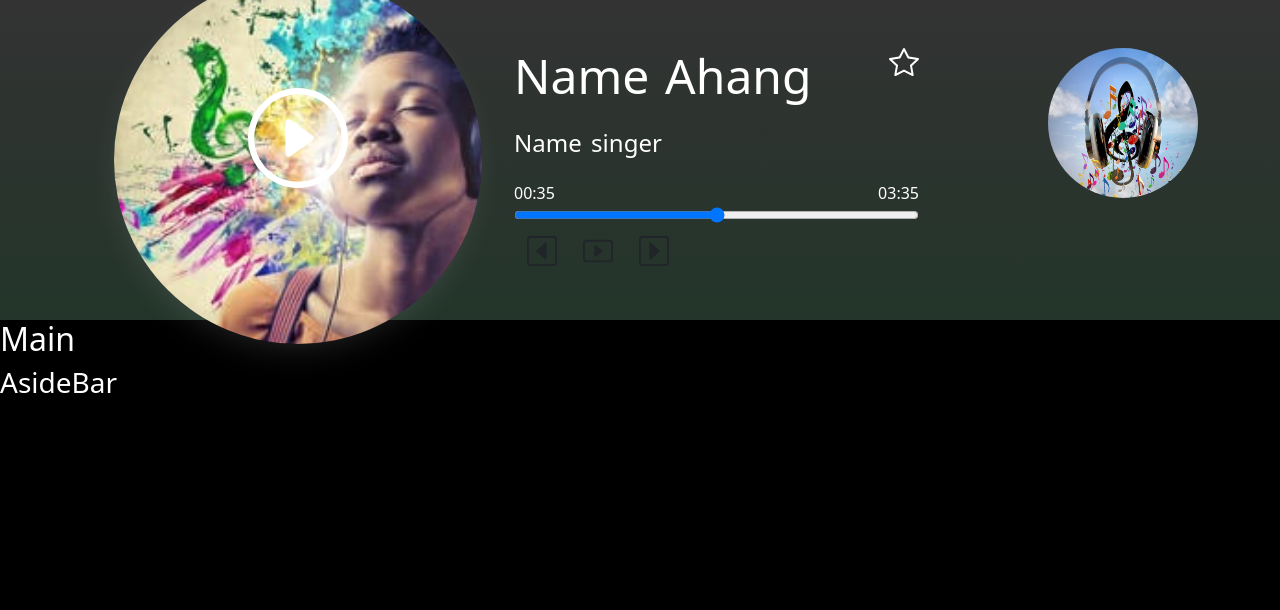
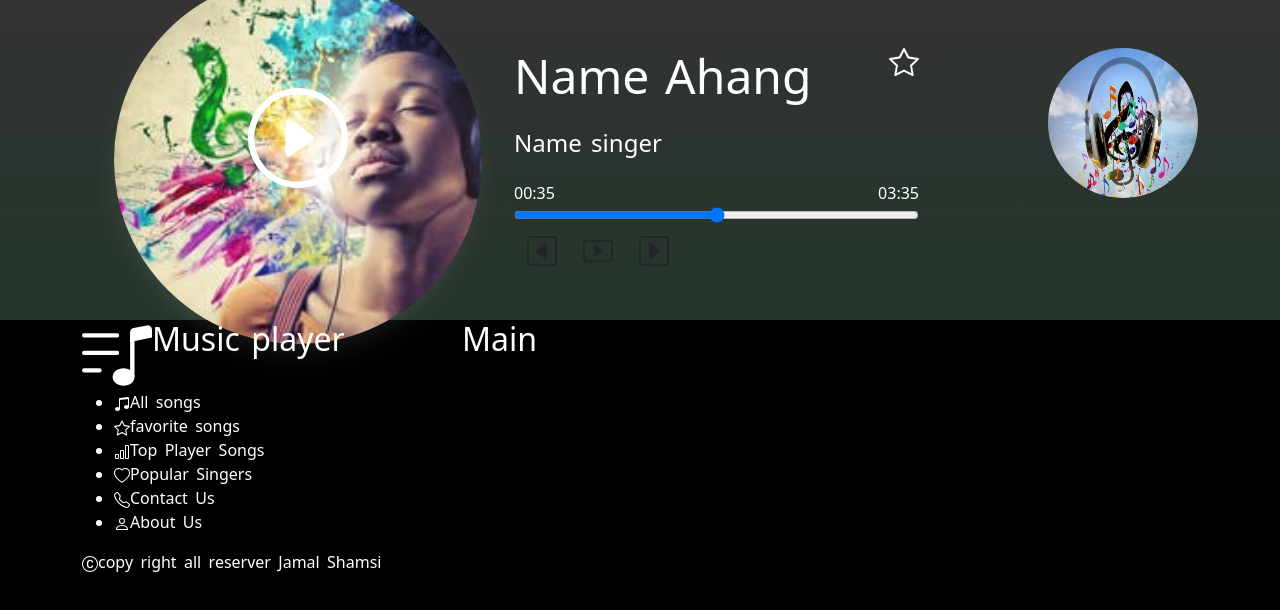
Before and after one commit to jamalshamsi1988/music-player, a React (Create React App) app in the folder music-app/: page / in a window 1280 px wide. Shown: the top 610 px of the page. Built offline with nearby package versions, Linux system fonts and the light colour scheme.

Commit message:
add music player list

```diff
--- a/music-app/src/App.js
+++ b/music-app/src/App.js
@@ -4,13 +4,20 @@ import Main from "./Components/Main";
 import SideBar from "./Components/SideBar";
 import "./assets/styles/index.scss";
 
-
 function App() {
   return (
     <div>
       <Header />
-      <Main />
-      <SideBar />
+      <main className="container">
+        <section className="row">
+          <section className="col-md-4">
+            <SideBar />
+          </section>
+          <section className="col-md-8">
+            <Main />
+          </section>
+        </section>
+      </main>
     </div>
   );
 }
--- a/music-app/src/Components/SideBar.jsx
+++ b/music-app/src/Components/SideBar.jsx
@@ -1,14 +1,140 @@
+import logo from "./../assets/img/right-img.jpg";
 const SideBar = () => {
     return (
-<aside>
-    <h3>
-        AsideBar
-    </h3>
-</aside>
-
-
-
-      );
+      <aside>
+        <article className="sidebar-logo d-flex">
+          <svg
+            xmlns="http://www.w3.org/2000/svg"
+            width="70"
+            height="70"
+            fill="currentColor"
+            class="bi bi-music-note-list"
+            viewBox="0 0 16 16"
+          >
+            <path d="M12 13c0 1.105-1.12 2-2.5 2S7 14.105 7 13s1.12-2 2.5-2 2.5.895 2.5 2z" />
+            <path fill-rule="evenodd" d="M12 3v10h-1V3h1z" />
+            <path d="M11 2.82a1 1 0 0 1 .804-.98l3-.6A1 1 0 0 1 16 2.22V4l-5 1V2.82z" />
+            <path
+              fill-rule="evenodd"
+              d="M0 11.5a.5.5 0 0 1 .5-.5H4a.5.5 0 0 1 0 1H.5a.5.5 0 0 1-.5-.5zm0-4A.5.5 0 0 1 .5 7H8a.5.5 0 0 1 0 1H.5a.5.5 0 0 1-.5-.5zm0-4A.5.5 0 0 1 .5 3H8a.5.5 0 0 1 0 1H.5a.5.5 0 0 1-.5-.5z"
+            />
+          </svg>
+          <h2>Music player</h2>
+        </article>
+        <nav>
+          <ul>
+            <li>
+              <a>
+                <svg
+                  xmlns="http://www.w3.org/2000/svg"
+                  width="16"
+                  height="16"
+                  fill="currentColor"
+                  class="bi bi-music-note-beamed"
+                  viewBox="0 0 16 16"
+                >
+                  <path d="M6 13c0 1.105-1.12 2-2.5 2S1 14.105 1 13c0-1.104 1.12-2 2.5-2s2.5.896 2.5 2zm9-2c0 1.105-1.12 2-2.5 2s-2.5-.895-2.5-2 1.12-2 2.5-2 2.5.895 2.5 2z" />
+                  <path
+                    fill-rule="evenodd"
+                    d="M14 11V2h1v9h-1zM6 3v10H5V3h1z"
+                  />
+                  <path d="M5 2.905a1 1 0 0 1 .9-.995l8-.8a1 1 0 0 1 1.1.995V3L5 4V2.905z" />
+                </svg>
+                <span>All songs</span>
+              </a>
+            </li>
+            <li>
+              <a>
+                <svg
+                  xmlns="http://www.w3.org/2000/svg"
+                  width="16"
+                  height="16"
+                  fill="currentColor"
+                  class="bi bi-star"
+                  viewBox="0 0 16 16"
+                >
+                  <path d="M2.866 14.85c-.078.444.36.791.746.593l4.39-2.256 4.389 2.256c.386.198.824-.149.746-.592l-.83-4.73 3.522-3.356c.33-.314.16-.888-.282-.95l-4.898-.696L8.465.792a.513.513 0 0 0-.927 0L5.354 5.12l-4.898.696c-.441.062-.612.636-.283.95l3.523 3.356-.83 4.73zm4.905-2.767-3.686 1.894.694-3.957a.565.565 0 0 0-.163-.505L1.71 6.745l4.052-.576a.525.525 0 0 0 .393-.288L8 2.223l1.847 3.658a.525.525 0 0 0 .393.288l4.052.575-2.906 2.77a.565.565 0 0 0-.163.506l.694 3.957-3.686-1.894a.503.503 0 0 0-.461 0z" />
+                </svg>
+                <span>favorite songs</span>
+              </a>
+            </li>
+            <li>
+              <a>
+                <svg
+                  xmlns="http://www.w3.org/2000/svg"
+                  width="16"
+                  height="16"
+                  fill="currentColor"
+                  class="bi bi-bar-chart"
+                  viewBox="0 0 16 16"
+                >
+                  <path d="M4 11H2v3h2v-3zm5-4H7v7h2V7zm5-5v12h-2V2h2zm-2-1a1 1 0 0 0-1 1v12a1 1 0 0 0 1 1h2a1 1 0 0 0 1-1V2a1 1 0 0 0-1-1h-2zM6 7a1 1 0 0 1 1-1h2a1 1 0 0 1 1 1v7a1 1 0 0 1-1 1H7a1 1 0 0 1-1-1V7zm-5 4a1 1 0 0 1 1-1h2a1 1 0 0 1 1 1v3a1 1 0 0 1-1 1H2a1 1 0 0 1-1-1v-3z" />
+                </svg>
+                <span>Top Player Songs</span>
+              </a>
+            </li>
+            <li>
+              <a>
+                <svg
+                  xmlns="http://www.w3.org/2000/svg"
+                  width="16"
+                  height="16"
+                  fill="currentColor"
+                  class="bi bi-heart"
+                  viewBox="0 0 16 16"
+                >
+                  <path d="m8 2.748-.717-.737C5.6.281 2.514.878 1.4 3.053c-.523 1.023-.641 2.5.314 4.385.92 1.815 2.834 3.989 6.286 6.357 3.452-2.368 5.365-4.542 6.286-6.357.955-1.886.838-3.362.314-4.385C13.486.878 10.4.28 8.717 2.01L8 2.748zM8 15C-7.333 4.868 3.279-3.04 7.824 1.143c.06.055.119.112.176.171a3.12 3.12 0 0 1 .176-.17C12.72-3.042 23.333 4.867 8 15z" />
+                </svg>
+                <span>Popular Singers</span>
+              </a>
+            </li>
+            <li>
+              <a>
+                <svg
+                  xmlns="http://www.w3.org/2000/svg"
+                  width="16"
+                  height="16"
+                  fill="currentColor"
+                  class="bi bi-telephone"
+                  viewBox="0 0 16 16"
+                >
+                  <path d="M3.654 1.328a.678.678 0 0 0-1.015-.063L1.605 2.3c-.483.484-.661 1.169-.45 1.77a17.568 17.568 0 0 0 4.168 6.608 17.569 17.569 0 0 0 6.608 4.168c.601.211 1.286.033 1.77-.45l1.034-1.034a.678.678 0 0 0-.063-1.015l-2.307-1.794a.678.678 0 0 0-.58-.122l-2.19.547a1.745 1.745 0 0 1-1.657-.459L5.482 8.062a1.745 1.745 0 0 1-.46-1.657l.548-2.19a.678.678 0 0 0-.122-.58L3.654 1.328zM1.884.511a1.745 1.745 0 0 1 2.612.163L6.29 2.98c.329.423.445.974.315 1.494l-.547 2.19a.678.678 0 0 0 .178.643l2.457 2.457a.678.678 0 0 0 .644.178l2.189-.547a1.745 1.745 0 0 1 1.494.315l2.306 1.794c.829.645.905 1.87.163 2.611l-1.034 1.034c-.74.74-1.846 1.065-2.877.702a18.634 18.634 0 0 1-7.01-4.42 18.634 18.634 0 0 1-4.42-7.009c-.362-1.03-.037-2.137.703-2.877L1.885.511z" />
+                </svg>
+                <span>Contact Us</span>
+              </a>
+            </li>
+            <li>
+              <a>
+                <svg
+                  xmlns="http://www.w3.org/2000/svg"
+                  width="16"
+                  height="16"
+                  fill="currentColor"
+                  class="bi bi-person"
+                  viewBox="0 0 16 16"
+                >
+                  <path d="M8 8a3 3 0 1 0 0-6 3 3 0 0 0 0 6zm2-3a2 2 0 1 1-4 0 2 2 0 0 1 4 0zm4 8c0 1-1 1-1 1H3s-1 0-1-1 1-4 6-4 6 3 6 4zm-1-.004c-.001-.246-.154-.986-.832-1.664C11.516 10.68 10.289 10 8 10c-2.29 0-3.516.68-4.168 1.332-.678.678-.83 1.418-.832 1.664h10z" />
+                </svg>
+                <span>About Us</span>
+              </a>
+            </li>
+          </ul>
+        </nav>
+        <p>
+          <svg
+            xmlns="http://www.w3.org/2000/svg"
+            width="16"
+            height="16"
+            fill="currentColor"
+            class="bi bi-c-circle"
+            viewBox="0 0 16 16"
+          >
+            <path d="M1 8a7 7 0 1 0 14 0A7 7 0 0 0 1 8Zm15 0A8 8 0 1 1 0 8a8 8 0 0 1 16 0ZM8.146 4.992c-1.212 0-1.927.92-1.927 2.502v1.06c0 1.571.703 2.462 1.927 2.462.979 0 1.641-.586 1.729-1.418h1.295v.093c-.1 1.448-1.354 2.467-3.03 2.467-2.091 0-3.269-1.336-3.269-3.603V7.482c0-2.261 1.201-3.638 3.27-3.638 1.681 0 2.935 1.054 3.029 2.572v.088H9.875c-.088-.879-.768-1.512-1.729-1.512Z" />
+          </svg>
+          copy right all reserver Jamal Shamsi
+        </p>
+      </aside>
+    );
 }
 
 export default SideBar;
--- a/music-app/src/assets/styles/index.scss
+++ b/music-app/src/assets/styles/index.scss
@@ -2,6 +2,7 @@
 
 @import "./variables";
 @import "./header";
+@import "./sideBar";
 
 
 
@@ -11,3 +12,7 @@ body{
   word-spacing: 0.2rem;
 
 }
+
+main{
+  height: 60vh;
+}
```
Also changed, not shown: music-app/src/assets/styles/_sideBar.scss (added).
